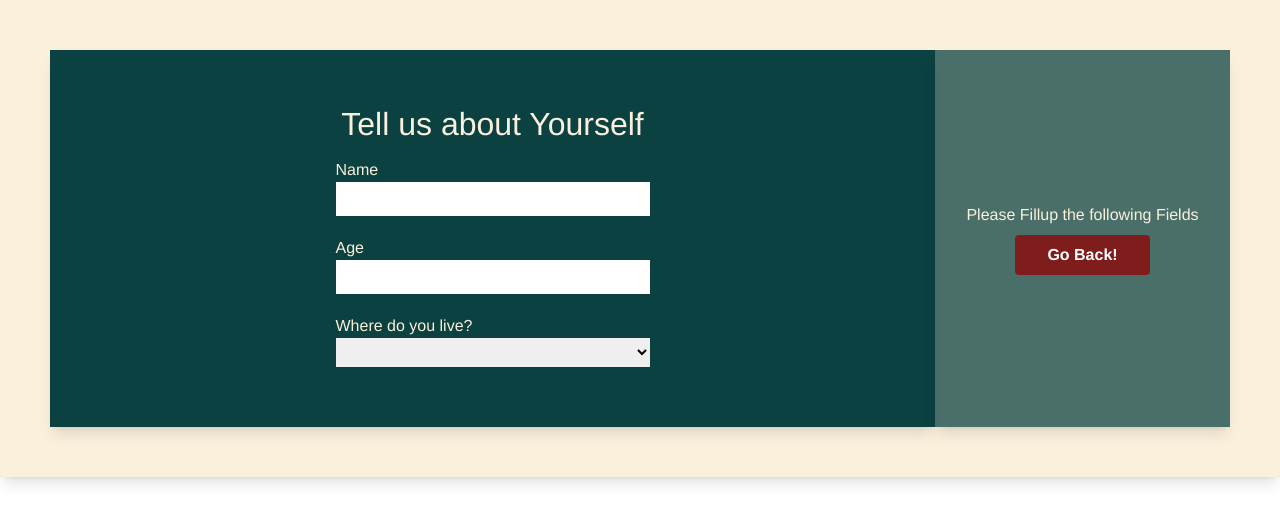
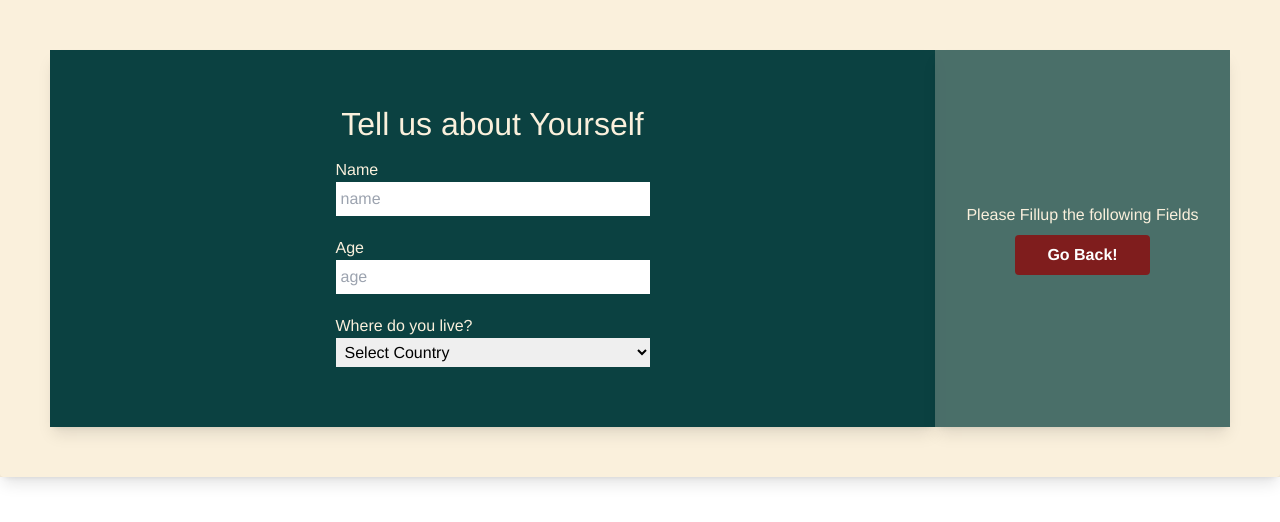
Before and after one commit to markharji/covergo-wizard, a Vue app: page /wizard in a window 1280 px wide. Shown: the top 522 px of the page. Built offline with nearby package versions, Linux system fonts and the light colour scheme.

Commit message:
adding some placeholders

```diff
--- a/src/views/WizardView.vue
+++ b/src/views/WizardView.vue
@@ -7,17 +7,23 @@
         <form class="form-groups">
           <div class="form-input w-2/5">
             <label>Name</label>
-            <input type="text" v-model="userDetails.name" />
+            <input type="text" v-model="userDetails.name" placeholder="name" />
           </div>
 
           <div class="form-input w-2/5">
             <label>Age</label>
-            <input type="number" v-model="userDetails.age" min="0" />
+            <input
+              type="number"
+              v-model="userDetails.age"
+              min="0"
+              placeholder="age"
+            />
           </div>
 
           <div class="form-input w-2/5">
             <label>Where do you live?</label>
             <select v-model="userDetails.country">
+              <option default value="" disabled>Select Country</option>
               <option value="Hongkong">Hong Kong</option>
               <option value="USA">USA</option>
               <option value="Australia">Australia</option>
```
